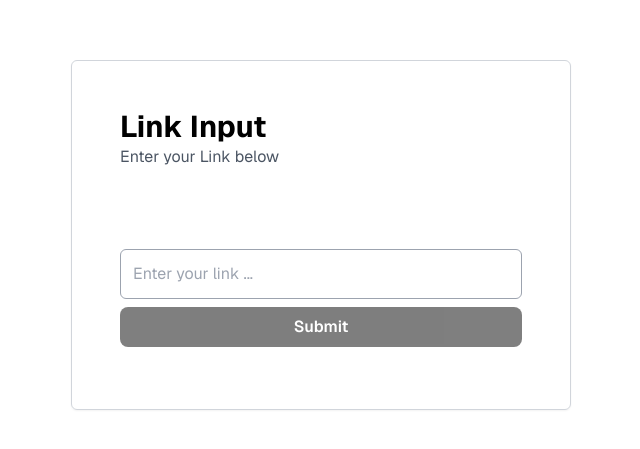
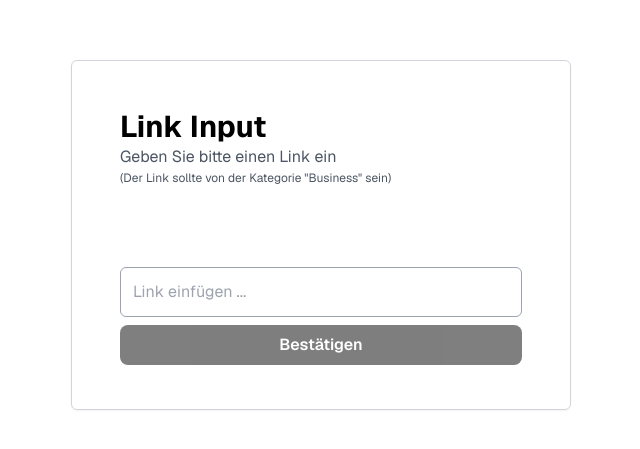
Before and after one commit to ugur-sa/financial-sentiment-analysis, a Next.js app: page / in a window 1280 px wide. Shown: the part 165-614 px from the top of the page, without its empty margins (319-959 px from the left). Built offline with nearby package versions, Linux system fonts and the light colour scheme.

Commit message:
Update Dockerfile and add loading spinner

```diff
--- a/app/page.tsx
+++ b/app/page.tsx
@@ -1,11 +1,28 @@
 "use client"
-import { useState } from "react";
+import { useState, CSSProperties  } from "react";
+import BarLoader from "react-spinners/BarLoader";
 import { useRouter } from "next/navigation";
+
+const override: CSSProperties = {
+  display: "block",
+  margin: "0 auto",
+  borderColor: "red",
+};
 
 export default function Home() {
   const [url, setUrl] = useState("");
   const [errorMessage, setErrorMessage] = useState("");
+  const [isLoading, setIsLoading] = useState(false);
   const router = useRouter();
+
+
+  // blöde Lösung, aber funktioniert
+  const handleSubmit = async () => {
+    if (!errorMessage && url) {
+      setIsLoading(true);
+      router.push(`/process/?url=${url}`);
+    }
+  };
 
   const checkUrl = (inputUrl: string) => {
     return inputUrl.includes("/news/") && !inputUrl.includes("/video/");
@@ -15,25 +32,20 @@ export default function Home() {
     const inputUrl = e.target.value;
     setUrl(inputUrl);
     if (inputUrl && !checkUrl(inputUrl)) {
-      setErrorMessage("Dieser Link wird nicht akzeptiert. Bitte gib einen Link ein, der '/news/' enthält und nicht '/video/'.");
+      setErrorMessage("Dieser Link wird nicht akzeptiert. Bitte geben Sie einen Link ein, der nur '/news/' enthält.");
     } else {
       setErrorMessage("");
     }
   };
 
-  const handleSubmit = () => {
-    if (!errorMessage && url) {
-      router.push(`/process/?url=${url}`);
-    }
-  };
-
   return (
     <>
-      <div className="flex justify-center items-center h-full">
+      <div className="flex flex-col gap-10 justify-center items-center h-full">
         <div className="border border-gray-300 shadow-sm w-[500px] h-[350px] rounded-md p-12">
           <div>
             <p className="text-3xl font-bold">Link Input</p>
-            <p className="text-md text-gray-600">Enter your Link below</p>
+            <p className="text-md text-gray-600">Geben Sie bitte einen Link ein</p>
+            <p className="text-[12px] text-gray-600">(Der Link sollte von der Kategorie "Business" sein)</p>
           </div>
           <div className="mt-20">
             <input
@@ -41,18 +53,26 @@ export default function Home() {
               value={url}
               className="w-full border border-gray-400 rounded-md p-3"
               type="text"
-              placeholder="Enter your link ..."
+              placeholder="Link einfügen ..."
             />
-            {errorMessage && <p className="text-red-500">{errorMessage}</p>}
+            {errorMessage && <p className="text-red-500 text-sm">{errorMessage}</p>}
             <button
               onClick={handleSubmit}
               className={`bg-black text-white p-2 w-full mt-2 rounded-lg text-center font-semibold ${errorMessage || !url ? "opacity-50 cursor-not-allowed" : ""}`}
               disabled={!!errorMessage || !url}
             >
-              Submit
+              Bestätigen
             </button>
           </div>
         </div>
+          {isLoading && (
+            <BarLoader
+            color={"#000"}
+            cssOverride={override}
+            aria-label="Loading Spinner"
+            data-testid="loader"
+            />
+          )}
       </div>
     </>
   );
--- a/app/process/page.tsx
+++ b/app/process/page.tsx
@@ -12,7 +12,7 @@ export default async function ProcessPage({searchParams}: searchParams) {
 
     const url = searchParams.url;
 
-    const apiURL = "http://flask-app:5000/process-url";
+    const dockerURL = "http://flask-app:5000/process-url";
     const localURL = "http://127.0.0.1:5000/process-url";
 
     const response = await fetch(localURL, {
@@ -24,8 +24,6 @@ export default async function ProcessPage({searchParams}: searchParams) {
       });
       const data: ClassifiedText = await response.json();
 
-      console.log(data);
-
       if(!data) { return <div>Loading...</div> }
 
     return (
--- a/components/component/sentiment-page.tsx
+++ b/components/component/sentiment-page.tsx
@@ -25,7 +25,7 @@ export function SentimentPage({ classifiedText }: SentimentPageProps) {
           {classifiedText.sentences.map((sentence: any, i: number) => (
             <div key={i} className="flex justify-center items-center">
               <p className="font-thin mr-2 text-sm">{i+1}</p>
-              <SentenceCard sentence={sentence.sentence} label={sentence.result[0]["label"]} score={sentence.result[0]["score"]} index={i+1} />
+              <SentenceCard sentence={sentence.sentence} label={sentence.result["label"]} score={sentence.result["score"]} index={i+1} />
             </div>
           ))}
         </div>
--- a/package.json
+++ b/package.json
@@ -18,6 +18,7 @@
     "next": "14.0.4",
     "react": "^18",
     "react-dom": "^18",
+    "react-spinners": "^0.13.8",
     "tailwind-merge": "^2.2.0",
     "tailwindcss-animate": "^1.0.7"
   },
```
Also changed, not shown: 2 other files (tests, documents, lock files or other folders).
